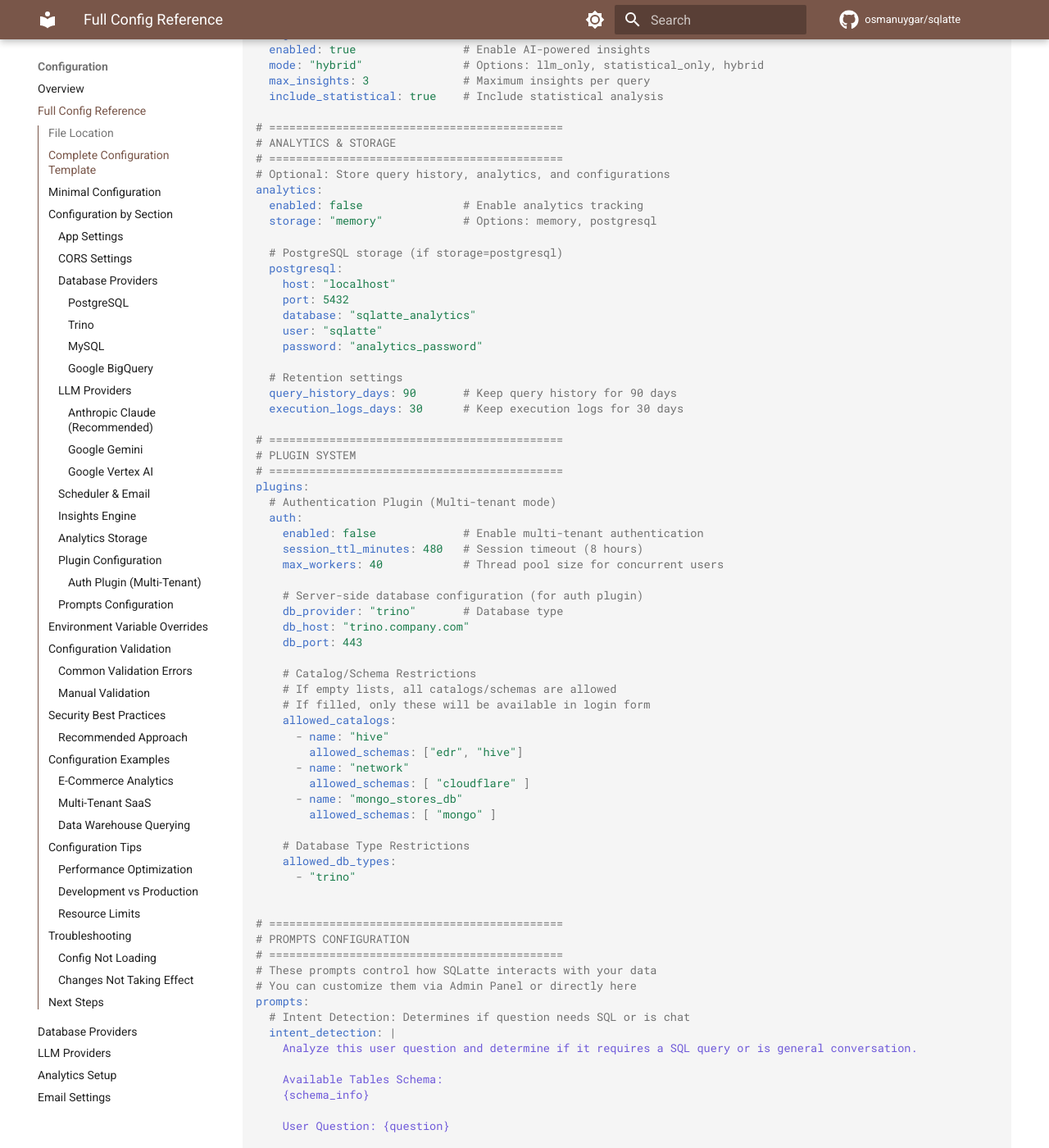
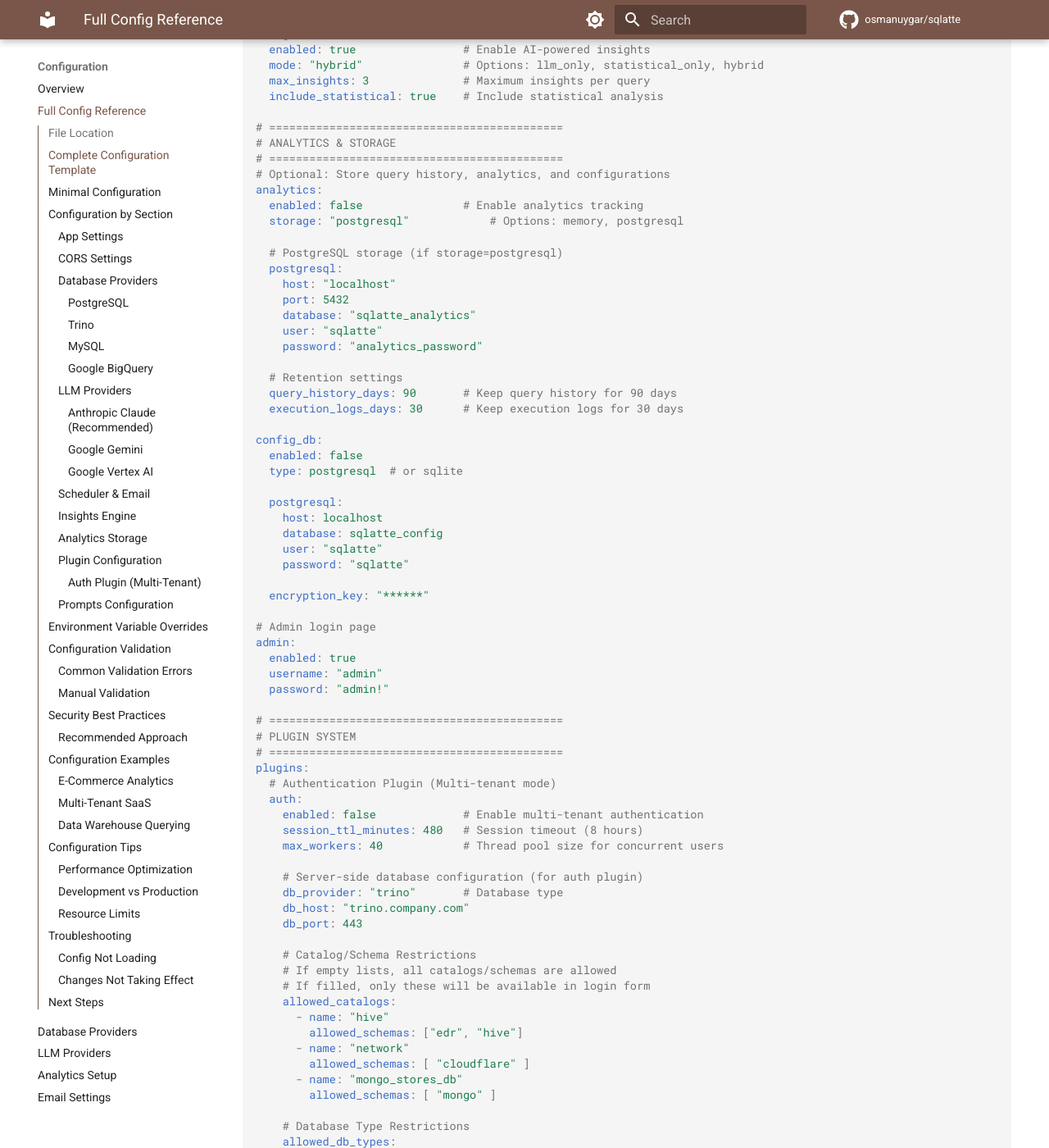
Before and after one commit to osmanuygar/sqlatte-docs, an MkDocs documentation site: the page built from docs/configuration/config-yaml.md, in a window 1280 px wide and 1400 px high, scrolled down 3607 px. Shown: the whole window at 82% size. Built offline with MkDocs 1.6.1 and Material for MkDocs 9.7.7, drawn with Linux system fonts in a browser that asks for light colours; comment, search, counter and statistics services are not loaded.

Commit message:
Update config-yaml.md to enable PostgreSQL storage and add admin login configuration

```diff
--- a/docs/configuration/config-yaml.md
+++ b/docs/configuration/config-yaml.md
@@ -181,7 +181,7 @@ insights:
 # Optional: Store query history, analytics, and configurations
 analytics:
   enabled: false               # Enable analytics tracking
-  storage: "memory"            # Options: memory, postgresql
+  storage: "postgresql"            # Options: memory, postgresql
 
   # PostgreSQL storage (if storage=postgresql)
   postgresql:
@@ -194,6 +194,24 @@ analytics:
   # Retention settings
   query_history_days: 90       # Keep query history for 90 days
   execution_logs_days: 30      # Keep execution logs for 30 days
+
+config_db:
+  enabled: false
+  type: postgresql  # or sqlite
+
+  postgresql:
+    host: localhost
+    database: sqlatte_config
+    user: "sqlatte"
+    password: "sqlatte"
+
+  encryption_key: "******"
+
+# Admin login page
+admin:
+  enabled: true
+  username: "admin"
+  password: "admin!"
 
 # ============================================
 # PLUGIN SYSTEM
```
